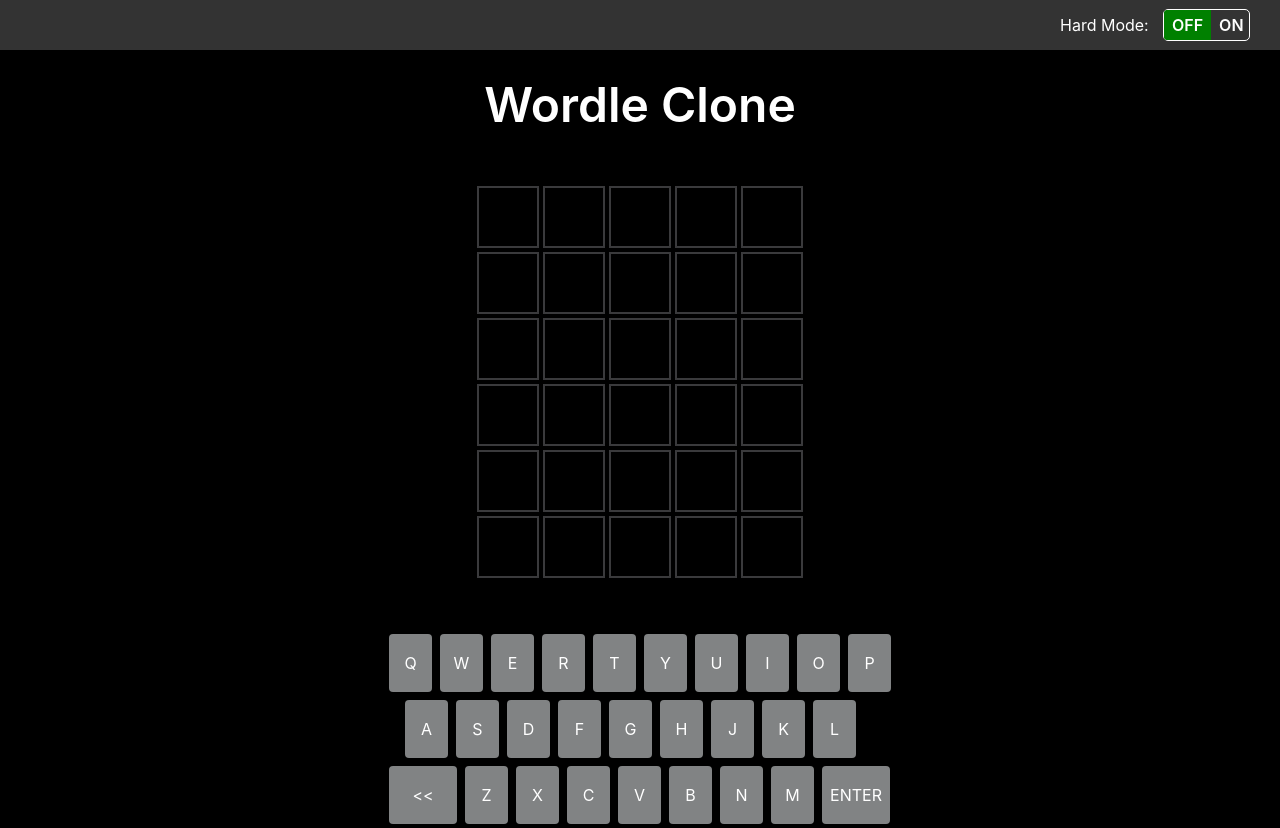
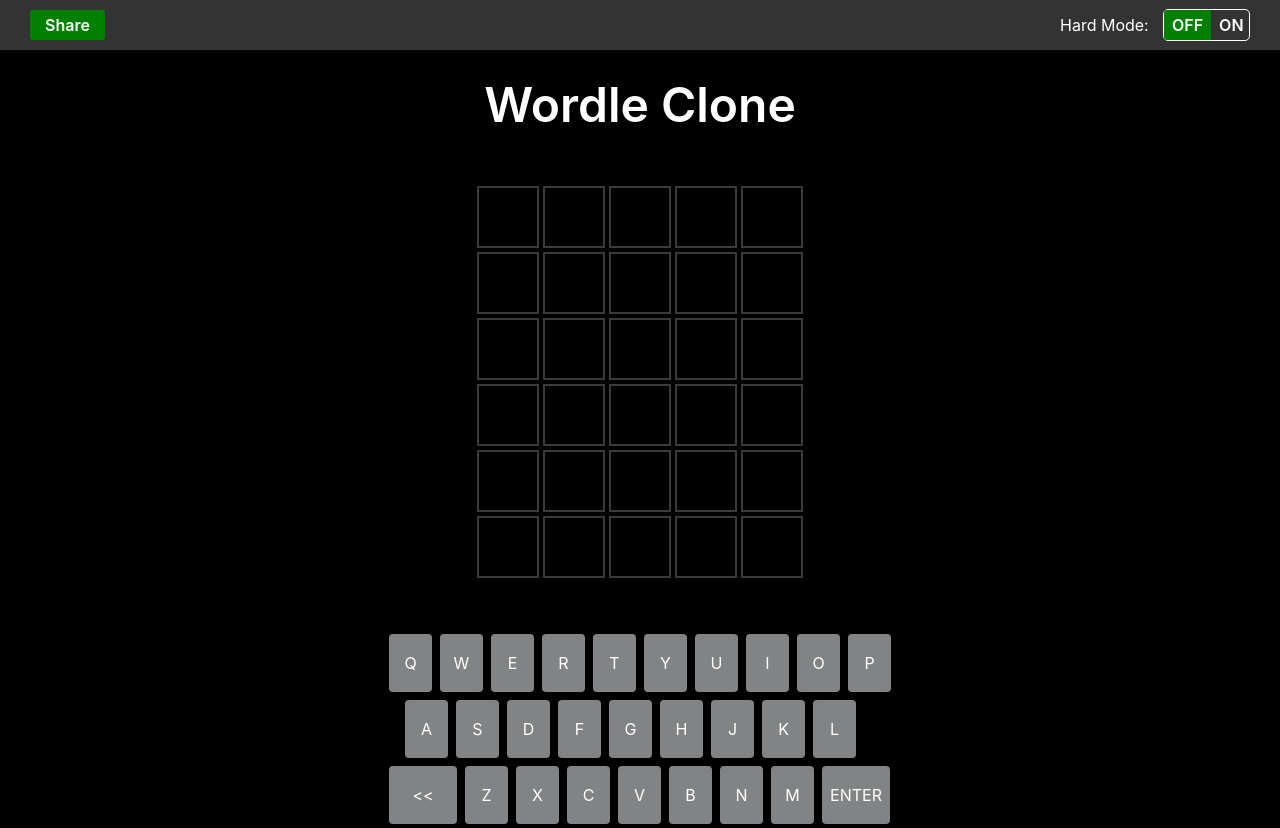
Before and after one commit to trevorh2007/wordle-clone, a React (Create React App) app: page / in a window 1280 px wide. Built offline with nearby package versions, Linux system fonts and the light colour scheme; no server answers.

Commit message:
1. Add react-modal package 2. create Share component 3. Set up minimal share component modal functionality

```diff
--- a/package.json
+++ b/package.json
@@ -13,6 +13,7 @@
     "nodemon": "^2.0.15",
     "react": "^17.0.2",
     "react-dom": "^17.0.2",
+    "react-modal": "^3.14.4",
     "react-scripts": "^5.0.0",
     "styled-components": "^5.3.3"
   },
--- a/src/App.css
+++ b/src/App.css
@@ -5,3 +5,25 @@
   height: 100vh;
   width: 100vw;
 }
+
+.Modal {
+  position: absolute;
+  top: 30%;
+  left: 50%;
+  width: 500px;
+  height: 30vh;
+  transform: translate(-50%, -50%);
+  background: #333;
+  padding: 30px;
+}
+.Modal:focus-visible {
+  outline: none;
+}
+.Overlay {
+  position: fixed;
+  top: 0;
+  left: 0;
+  right: 0;
+  bottom: 0;
+  background: rgba(0, 0, 0, 0.75);
+}
--- a/src/components/NavBar.js
+++ b/src/components/NavBar.js
@@ -1,6 +1,7 @@
 import React from "react";
 import styled from "styled-components";
 import HardMode from './HardMode'
+import Share from "./Share";
 
 const NavBarContainer = styled.div`
     width: 100%;
@@ -8,17 +9,16 @@ const NavBarContainer = styled.div`
     background: #333;
     display: flex;
     align-items: center;
-    justify-content: flex-end;
+    justify-content: space-between;
 `;
 
-const NavBar = ({ hardMode, setHardMode, hardModeTiles, setHardModeTiles }) => {
+const NavBar = ({ hardMode, setHardMode }) => {
     return (
         <NavBarContainer>
+            <Share />
             <HardMode
                 hardMode={hardMode}
                 setHardMode={setHardMode}
-                hardModeTiles={hardModeTiles}
-                setHardModeTiles={setHardModeTiles}
             />
         </NavBarContainer>
     )
--- /dev/null
+++ b/src/components/Share.js
@@ -0,0 +1,47 @@
+import { useState } from "react";
+import styled from "styled-components";
+import Modal from "react-modal";
+
+const ShareContainer = styled.div`
+    padding-left: 30px;
+`;
+const ShareButton = styled.div`
+    user-select: none;
+    padding: 5px 15px;
+    background: green;
+    border-radius: 3px;
+    color: #fff;
+    font-weight: 600;
+    &:hover {
+        cursor: pointer;
+    }
+`;
+
+const Share = () => {
+    const [showModal, setShowModal] = useState(false)
+
+    const afterOpenModal = () => {
+        // generate the wordle game tiles to share!
+    }
+
+    return (
+        <>
+            <ShareContainer>
+                <ShareButton onClick={() => setShowModal(true)}>
+                    Share
+                </ShareButton>
+            </ShareContainer>
+            <Modal
+                isOpen={showModal}
+                onAfterOpen={afterOpenModal()}
+                className="Modal"
+                overlayClassName="Overlay"
+                onRequestClose={() => setShowModal(false)}
+            >
+                Share stuff goes here
+            </Modal>
+        </>
+    )
+}
+
+export default Share;
```
Also changed, not shown: 2 other files (tests, documents, lock files or other folders).
